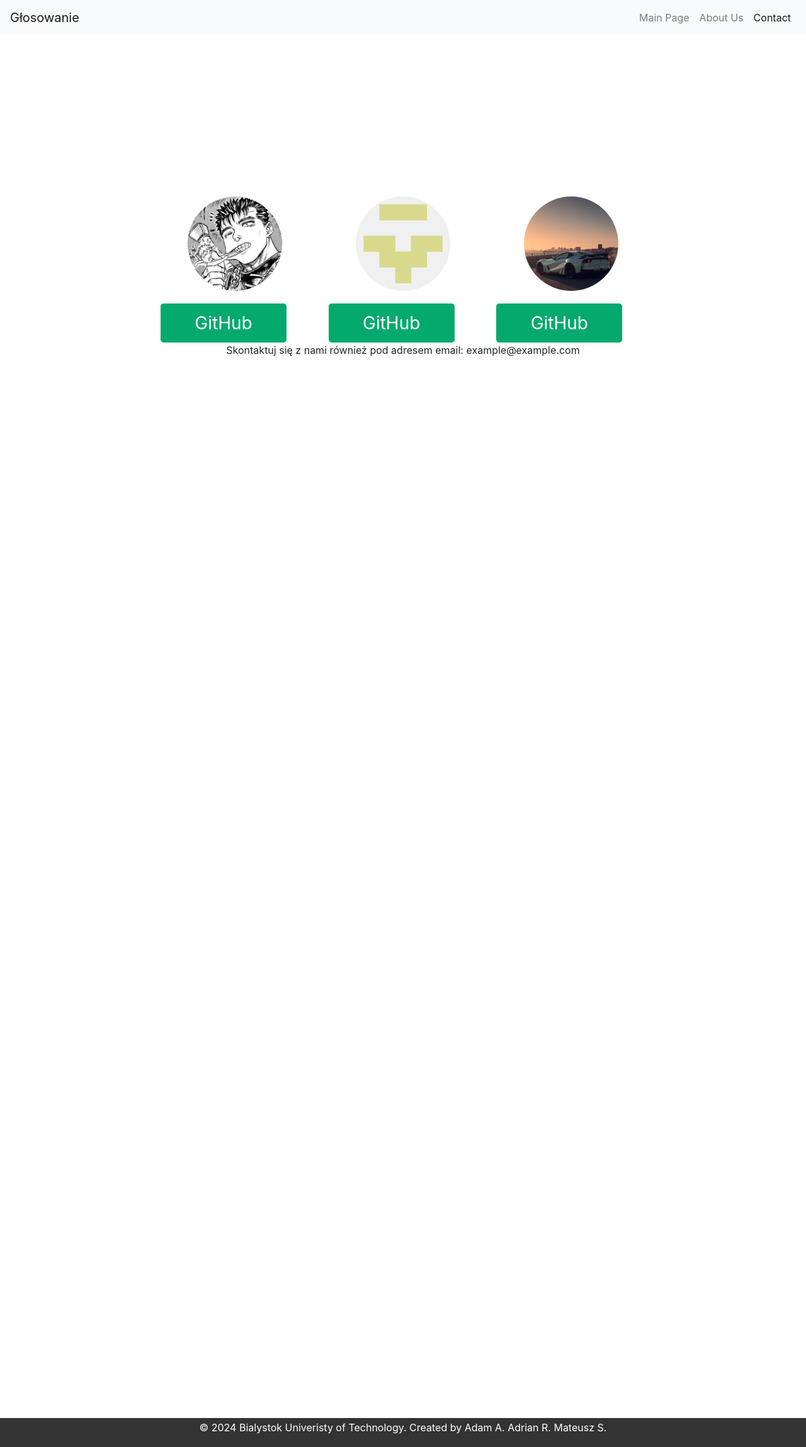
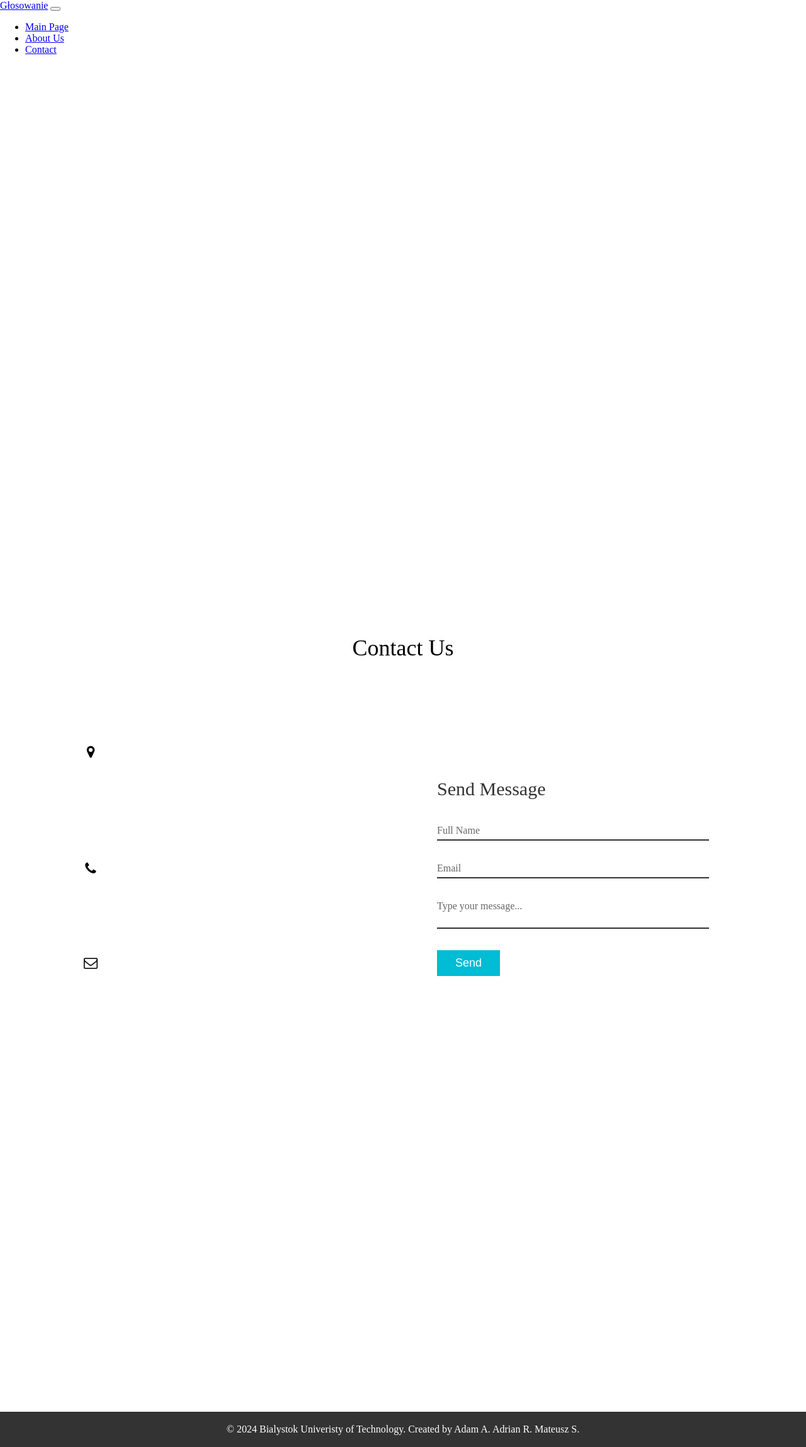
Before and after one commit to adrianapps/votingsystem, a Django app: page /contact/ in a window 1280 px wide. Shown: the whole page at 63% size. Run offline with Django 5.2, Linux system fonts and the light colour scheme; some libraries are stand-ins or nearby versions.

Commit message:
Projekt strony kontaktowej

```diff
--- a/election/templates/contact.html
+++ b/election/templates/contact.html
@@ -3,39 +3,188 @@
 <head>
     <meta charset="UTF-8">
     <meta name="viewport" content="width=device-width, initial-scale=1.0">
-    <title>Kontakt</title>
-    <link href="https://stackpath.bootstrapcdn.com/bootstrap/4.5.2/css/bootstrap.min.css" rel="stylesheet">
+    <title>Contact Us</title>
+    <link rel="stylesheet" href="https://cdnjs.cloudflare.com/ajax/libs/font-awesome/4.7.0/css/font-awesome.min.css"
+    integrity="sha512-SfTiTlX6kk+qitfevl/7LibUOeJWlt9rbyDn92a1DqWOw9vWG2MFoays0sgObmWazO5BQPiFucnnEAjpAB+/Sw==" crossorigin="anonymous" referrerpolicy="no-referrer" />
     <style>
         /* Dodaj stylizację CSS tutaj */
-        body, html {
+        @import url('https://fonts.googleapis.com/css2?family=Poppins:wght@200;300;400;500;600;700;800;900&display=swap');
+
+        {
             margin: 0;
             padding: 0;
-            height: 100%;
-            overflow: hidden;
+            box-sizing: border-box;
+            font-family: 'Popprins', sans-serif;
         }
+
+        .contact
+        {
+            position: relative;
+            min-height: 100vh;
+            padding: 50px 100px;
+            display: flex;
+            justify-content: center;
+            align-items: center;
+            flex-direction: column;
+        }
+
+        .contact .content
+        {
+            max-width: 800px;
+            text-align: center;
+        }
+
+        .contact .content h2
+        {
+            font-size: 36px;
+            font-weight: 500;
+            colof: #fff;
+        }
+
+        .contact .content p
+        {
+            font-weight: 300;
+            color: #fff;
+        }
+
         .container {
+            width: 100%;
+            display: flex;
+            justify-content: center;
+            align-items: center;
+            margin-top: 30px;
+        }
+
+        .container .contactInfo
+        {
+            width: 50%;
+            display: flex;
+            flex-direction: column;
+        }
+
+        .container .contactInfo .box
+        {
             position: relative;
-            z-index: 1;
-            padding-top: 20%; /* Adjust as needed */
-            margin: auto; /* Centrowanie kontenera */
-            max-width: 800px; /* Maksymalna szerokość kontenera */
-            text-align: center; /* Wyśrodkowanie zawartości w poziomie */
+            padding: 20px 0;
+            display: flex;
         }
-        .avatar {
-            width: 150px;
-            height: 150px;
-            border-radius: 50%; /* Okrągły avatar */
-            margin: 0 auto 20px; /* Wyśrodkowanie avataru i dodanie odstępu na dole */
-            transition: transform 0.3s ease; /* Dodanie animacji transformacji */
+
+        .container .contactInfo .box .icon
+        {
+            min-width: 60px;
+            height: 60px;
+            background: #fff;
+            display:flex;
+            justify-content: center;
+            align-items: center;
+            border-radius: 50%;
+            font-size: 22px;
         }
-        .avatar:hover {
-            transform: translateY(-10px); /* Unoszenie avatara przy najechaniu kursorem */
+
+        .container .contactInfo .box .text
+        {
+            display: flex;
+            margin-left: 20px;
+            font-size: 16px;
+            color: #fff;
+            flex-direction: column;
+            font-weight: 300;
         }
-        .mail {
+
+        .container .contact.Info .box .text h3
+        {
+            font-weight: 500;
+            color: #00bcd4;
+        }
+
+        .contactForm
+        {
+            width: 40%;
+            padding: 40px;
+            background: #fff;
+        }
+
+        .contactForm h2
+        {
+            font-size: 30px;
+            color: #333;
+            font-weight: 500;
+        }
+
+        .contactForm .inputBox
+        {
+            position: relative;
+            width: 100%;
+            margin-top: 10px;
+        }
+
+        .contactForm .inputBox input,
+        .contactForm .inputBox textarea
+        {
+            width: 100%;
+            padding: 5px 0;
+            font-size: 16px;
+            margin: 10px 0;
+            border: none;
+            border-bottom: 2px solid #333;
+            outline: none;
+            resize: none;
+        }
+
+        .contactForm .inputBox span
+        {
+            position: absolute;
+            left: 0;
+            padding: 5px 0;
+            font-size: 16px;
+            margin: 10px 0;
+            pointer-events: none;
+            transition: 05.s;
+            color: #666;
+        }
+
+        .contactForm .inputBox input:focus ~ span,
+        .contactForm .inputBox input:valid ~ span,
+        .contactForm .inputBox textarea:focus ~ span,
+        .contactForm .inputBox textarea:valid ~ span
+        {
+            color: #e91e63;
+            font-size: 12px;
+            transform: translateY(-20px);
+        }
+
+        .contactForm .inputBox input[type="submit"]
+        {
             width: 100px;
-            height: auto;
-            margin: 20px auto; /* Wyśrodkowanie obrazka poczty i dodanie odstępu na górze i dole */
+            background: #00bcd4;
+            color: #fff;
+            border: none;
+            cursor: pointer;
+            padding: 10px;
+            font-size: 18px;
         }
+
+        @media (max-width: 991px)
+        {
+            .contact
+            {
+                padding: 50px;
+            }
+            .container
+            {
+                flex-direction: column;
+            }
+            .container .contactInfo
+            {
+                margin-bottom: 40px;
+            }
+            .container .contactInfo,
+            .contactForm
+            {
+                width: 100%;
+            }
+        }
+
         /* Footer styles */
         footer {
             position: fixed;
@@ -46,37 +195,11 @@
             padding: 3px 0; /* Wewnętrzny odstęp stopki */
             text-align: center; /* Wyśrodkowanie tekstu */
         }
-        .btn {
-            position: relative;
-            background-color: #04AA6D;
-            border: none;
-            font-size: 28px;
-            color: #FFFFFF;
-            padding: 10px;
-            width: 200px;
-            text-align: center;
-            text-decoration: none;
+        body, html {
+            margin: 0;
+            padding: 0;
+            height: 100%;
             overflow: hidden;
-            cursor: pointer;
-            transition-duration: 0.4s;
-        }
-        .btn:after {
-            content: "";
-            background: #90EE90;
-            display: block;
-            position: absolute;
-            padding-top: 2500%;
-            padding-left: 150%;
-            margin-left: -20px!important;
-            margin-top: -120%;
-            opacity: 0;
-            transition: all 0.8s;
-        }
-        .btn:hover:after {
-            padding: 0;
-            margin: 0;
-            opacity: 1;
-            transition: 0s;
         }
     </style>
 </head>
@@ -96,11 +219,62 @@
                     <a class="nav-link" href="#">About Us</a>
                 </li>
                 <li class="nav-item active">
-                    <a class="nav-link" href="{% url 'contact' %}">Contact <span class="sr-only">(current)</span></a>
+                    <a class="nav-link" href="{% url 'contact_view' %}">Contact <span class="sr-only">(current)</span></a>
                 </li>
             </ul>
         </div>
     </nav>
+    <section class="contact">
+        <div class="content">
+            <h2>Contact Us</h2>
+            <p>Sposoby na kontak z nami</p>
+        </div>
+        <div class="container">
+            <div class="contactInfo">
+                <div class="box">
+                    <div class="icon"><i class="fa fa-map-marker" aria-hidden="true"></i></div>
+                    <div class="text">
+                        <h3>Address</h3>
+                        <p>4671 Sugar Camp Road,<br>Owatonna,Minnesota,<br>55060</p>
+                    </div>
+                </div>
+                <div class="box">
+                    <div class="icon"><i class="fa fa-phone" aria-hidden="true"></i></div>
+                    <div class="text">
+                        <h3>Phone</h3>
+                        <p>507-475-6094</p>
+                    </div>
+                </div>
+                <div class="box">
+                    <div class="icon"><i class="fa fa-envelope-o" aria-hidden="true"></i></div>
+                    <div class="text">
+                        <h3>Email</h3>
+                        <p>contact_us@gmail.com</p>
+                    </div>
+                </div>
+            </div>
+            <div class="contactForm">
+                <form>
+                    <h2>Send Message</h2>
+                    <div class="inputBox">
+                        <input type="text" name="" required="required">
+                        <span>Full Name</span>
+                    </div>
+                    <div class="inputBox">
+                        <input type="text" name="" required="required">
+                        <span>Email</span>
+                    </div>
+                    <div class="inputBox">
+                        <textarea required="required"></textarea>
+                        <span>Type your message...</span>
+                    </div>
+                    <div class="inputBox">
+                        <input type="submit" name="" value="Send">
+                    </div>
+                </form>
+            </div>
+        </div>
+    </section>
 
     <div class="container text-center">
         <div class="row">
--- a/election/templates/election/election_list.html
+++ b/election/templates/election/election_list.html
@@ -77,7 +77,7 @@
 </div>
 
 <nav class="navbar navbar-expand-lg navbar-light bg-light">
-    <a class="navbar-brand" href="#">Elcetion's site</a>
+    <a class="navbar-brand" href="#">Election's site</a>
     <button class="navbar-toggler" type="button" data-toggle="collapse" data-target="#navbarSupportedContent" aria-controls="navbarSupportedContent" aria-expanded="false" aria-label="Toggle navigation">
         <span class="navbar-toggler-icon"></span>
     </button>
@@ -91,7 +91,7 @@
                 <a class="nav-link" href="#">O nas</a>
             </li>
             <li class="nav-item">
-                <a class="nav-link" href="{% url 'contact' %}">Kontakt</a>
+                <a class="nav-link" href="#">Kontakt</a>
             </li>
         </ul>
     </div>
--- a/election/urls.py
+++ b/election/urls.py
@@ -9,5 +9,5 @@ urlpatterns = [
     path('', ElectionList.as_view(), name='election-list'),
     path('<int:pk>/', ElectionDetail.as_view(), name='election-detail'),
     path('<int:pk>/vote', views.vote, name='vote'),
-    path('contact/', views.contact_view, name='contact')
+    path('contact/', views.contact_view, name='contact_view')
 ]
--- a/election/views.py
+++ b/election/views.py
@@ -36,6 +36,8 @@ class ElectionDetail(DetailView):
 
         return context
 
+def contact_view(request):
+    return render(request, 'contact.html')
 
 @login_required
 def vote(request, pk):
@@ -59,6 +61,3 @@ def vote(request, pk):
 
     messages.success(request, 'Your vote has been cast successfully')
     return redirect('election:election-list')
-
-def contact_view(request):
-    return render(request, 'contact.html')
--- a/votingsystem/urls.py
+++ b/votingsystem/urls.py
@@ -20,5 +20,6 @@ from election import views
 
 urlpatterns = [
     path('admin/', admin.site.urls),
-    path('', include('election.urls'))
+    path('', include('election.urls')),
+    path('contact/', views.contact_view, name="contact_view")
 ]
```
